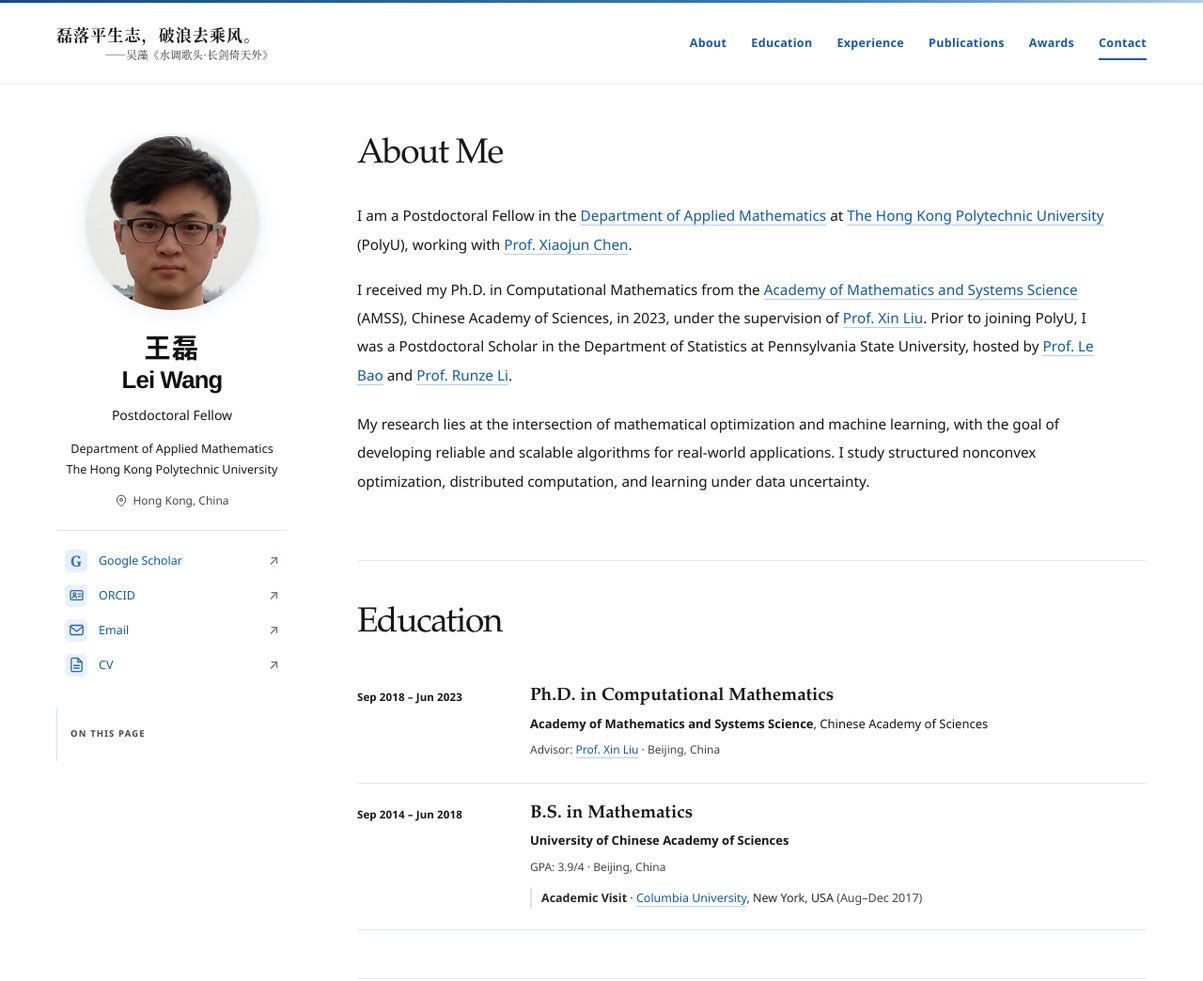
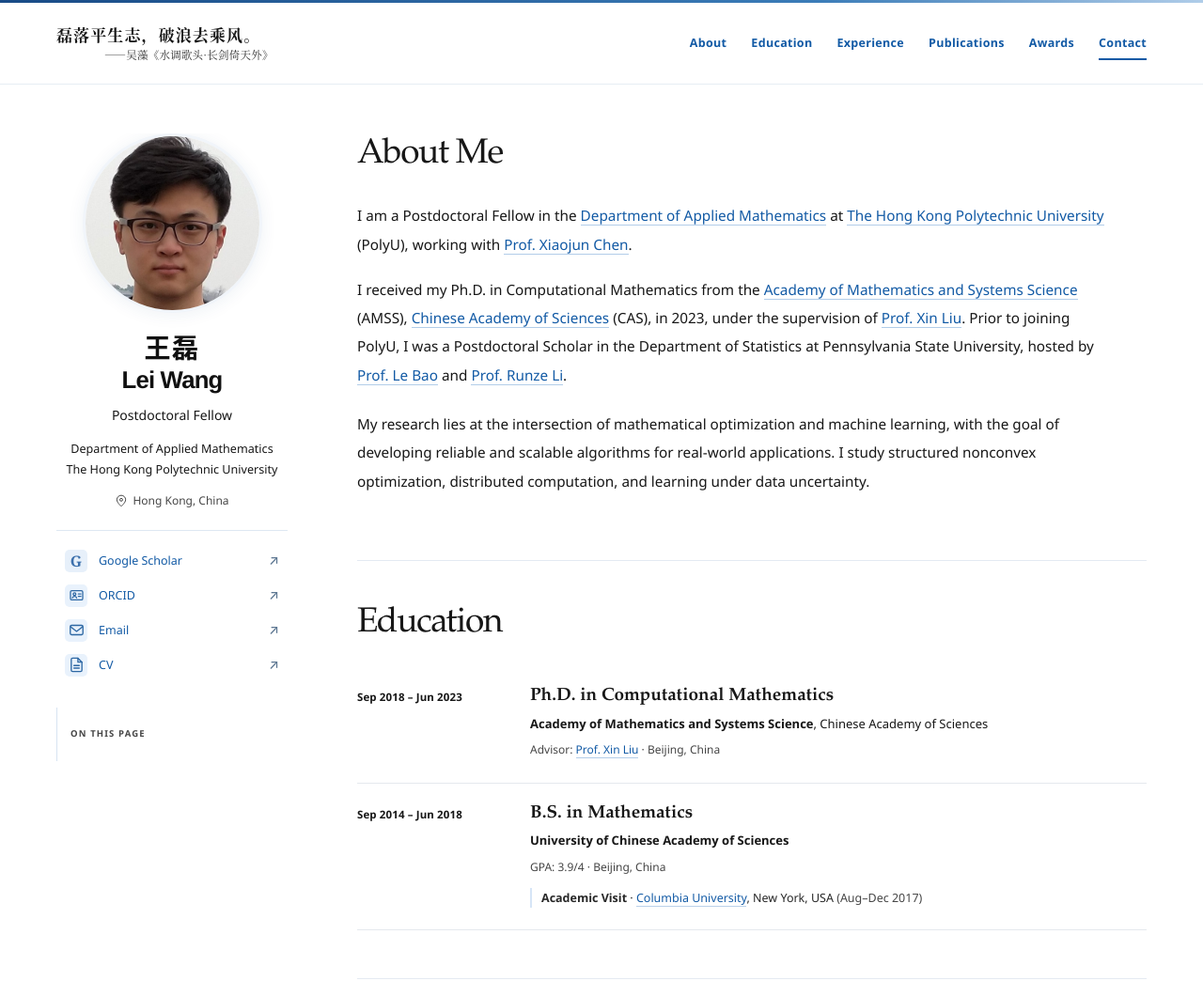
Before and after one commit to LeiWang-Opt/leiwang-opt.github.io, a plain HTML site: page index.html in a window 1280 px wide. Shown: the top 1044 px of the page at 94% size. Drawn offline with Linux system fonts and the light colour scheme.

Commit message:
Update index.html

```diff
--- a/index.html
+++ b/index.html
@@ -57,7 +57,7 @@
 <div class="section-heading"><h2 id="about-title">About Me</h2></div>
 <div class="bio-prose">
 <p>I am a Postdoctoral Fellow in the <a href="https://www.polyu.edu.hk/ama/" rel="noopener noreferrer" target="_blank">Department of Applied Mathematics</a> at <a href="https://www.polyu.edu.hk/" rel="noopener noreferrer" target="_blank">The Hong Kong Polytechnic University</a> (PolyU), working with <a href="https://www.polyu.edu.hk/ama/staff/xjchen/ChenXJ.htm" rel="noopener noreferrer" target="_blank">Prof. Xiaojun Chen</a>.</p>
-<p>I received my Ph.D. in Computational Mathematics from the <a href="https://amss.cas.cn/">Academy of Mathematics and Systems Science</a> (AMSS), Chinese Academy of Sciences, in 2023, under the supervision of <a href="http://lsec.cc.ac.cn/~liuxin/index.html" rel="noopener noreferrer" target="_blank">Prof. Xin Liu</a>. Prior to joining PolyU, I was a Postdoctoral Scholar in the Department of Statistics at Pennsylvania State University, hosted by <a href="https://lebao0215.github.io" rel="noopener noreferrer" target="_blank">Prof. Le Bao</a> and <a href="https://runzelipsu.github.io" rel="noopener noreferrer" target="_blank">Prof. Runze Li</a>.</p>
+<p>I received my Ph.D. in Computational Mathematics from the <a href="https://amss.cas.cn/">Academy of Mathematics and Systems Science</a> (AMSS), <a href="https://www.cas.cn">Chinese Academy of Sciences</a> (CAS), in 2023, under the supervision of <a href="http://lsec.cc.ac.cn/~liuxin/index.html" rel="noopener noreferrer" target="_blank">Prof. Xin Liu</a>. Prior to joining PolyU, I was a Postdoctoral Scholar in the Department of Statistics at Pennsylvania State University, hosted by <a href="https://lebao0215.github.io" rel="noopener noreferrer" target="_blank">Prof. Le Bao</a> and <a href="https://runzelipsu.github.io" rel="noopener noreferrer" target="_blank">Prof. Runze Li</a>.</p>
 <p class="research-summary">My research lies at the intersection of mathematical optimization and machine learning, with the goal of developing reliable and scalable algorithms for real-world applications. I study structured nonconvex optimization, distributed computation, and learning under data uncertainty.</p></div>
 </section><section aria-labelledby="education-title" class="content-section" id="education">
 <div class="section-heading"><h2 id="education-title">Education</h2></div>
```
